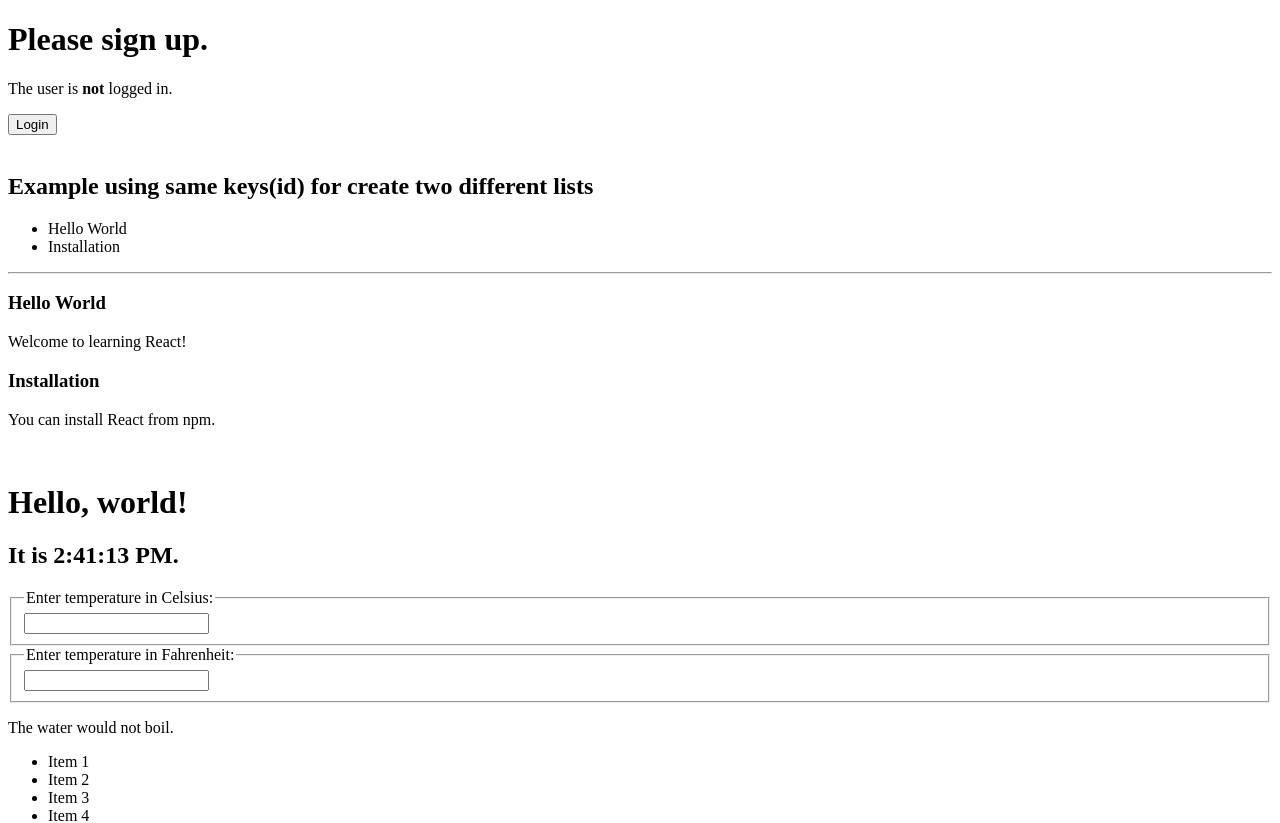
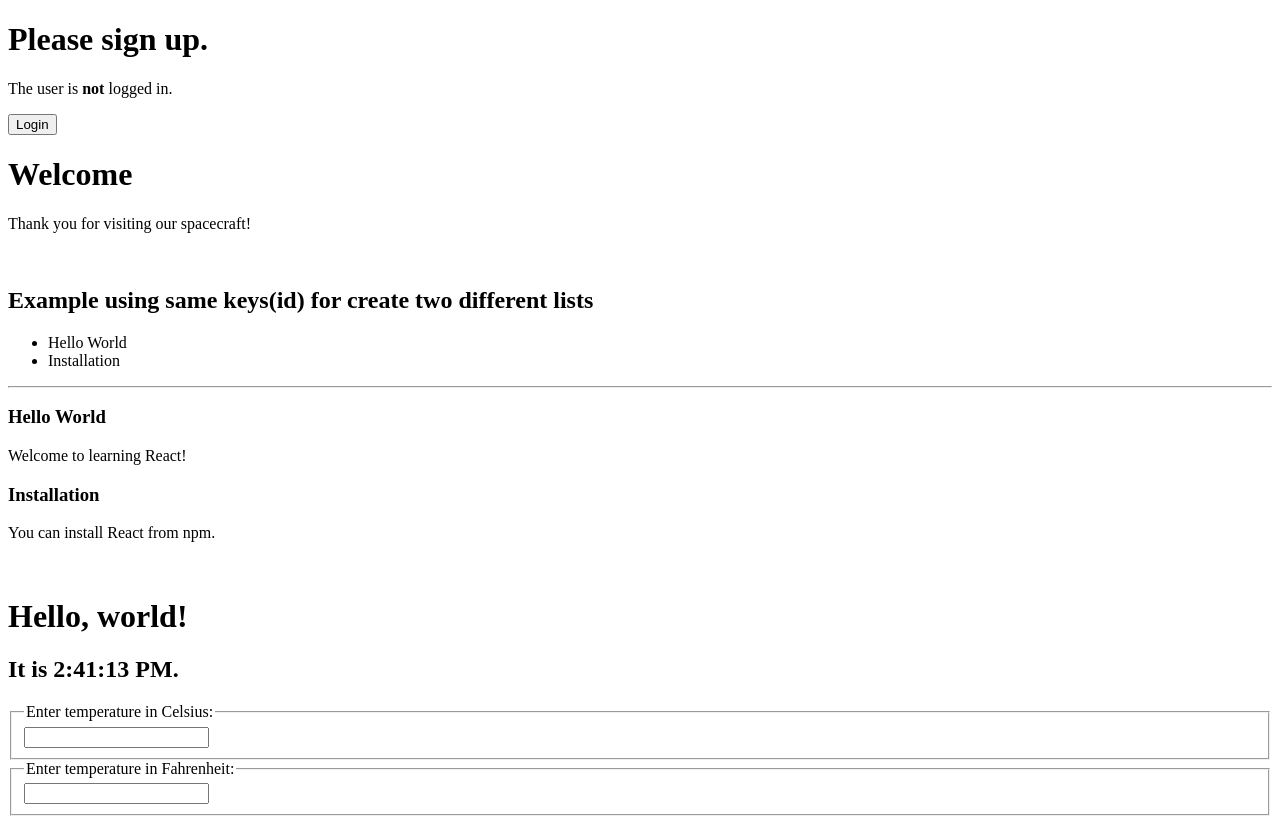
Before and after one commit to duza/test_react_project, a React (Create React App) app in the folder hello-world/: page / in a window 1280 px wide. Shown: the top 823 px of the page. Built offline with nearby package versions, Linux system fonts and the light colour scheme.

Commit message:
Added using {props.children}.

```diff
--- a/hello-world/src/index.js
+++ b/hello-world/src/index.js
@@ -2,6 +2,27 @@
 import ReactDOM from 'react-dom';
 //import App from './App';
 //import './index.css';
+
+function FancyBorder(props) {
+  return (
+    <div className={'FancyBorder FancyBorder-' + props.color}>
+      {props.children}
+    </div>
+  );
+}
+
+function WelcomeDialog() {
+  return (
+    <FancyBorder color="blue">
+      <h1 className="Dialog-title">
+        Welcome
+      </h1>
+      <p className="Dialog-message">
+        Thank you for visiting our spacecraft!
+      </p>
+    </FancyBorder>
+  );
+}
 
 const scaleNames = {
   c: 'Celsius',
@@ -502,6 +523,7 @@
   return (
     <div>
     <LoginControl />
+    <WelcomeDialog />
     <Blog posts={posts} />
     <Clock />
     <Calculator />
```
